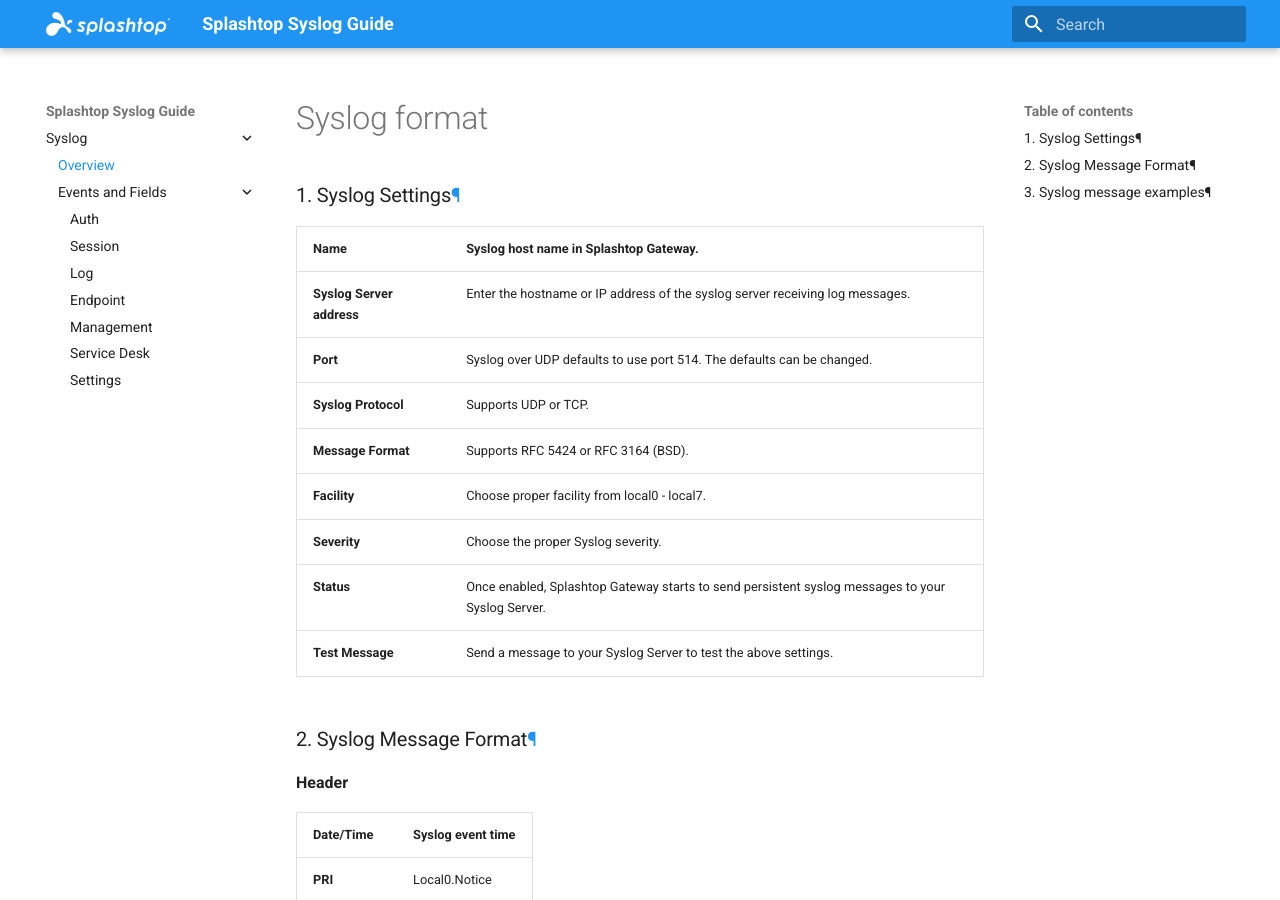
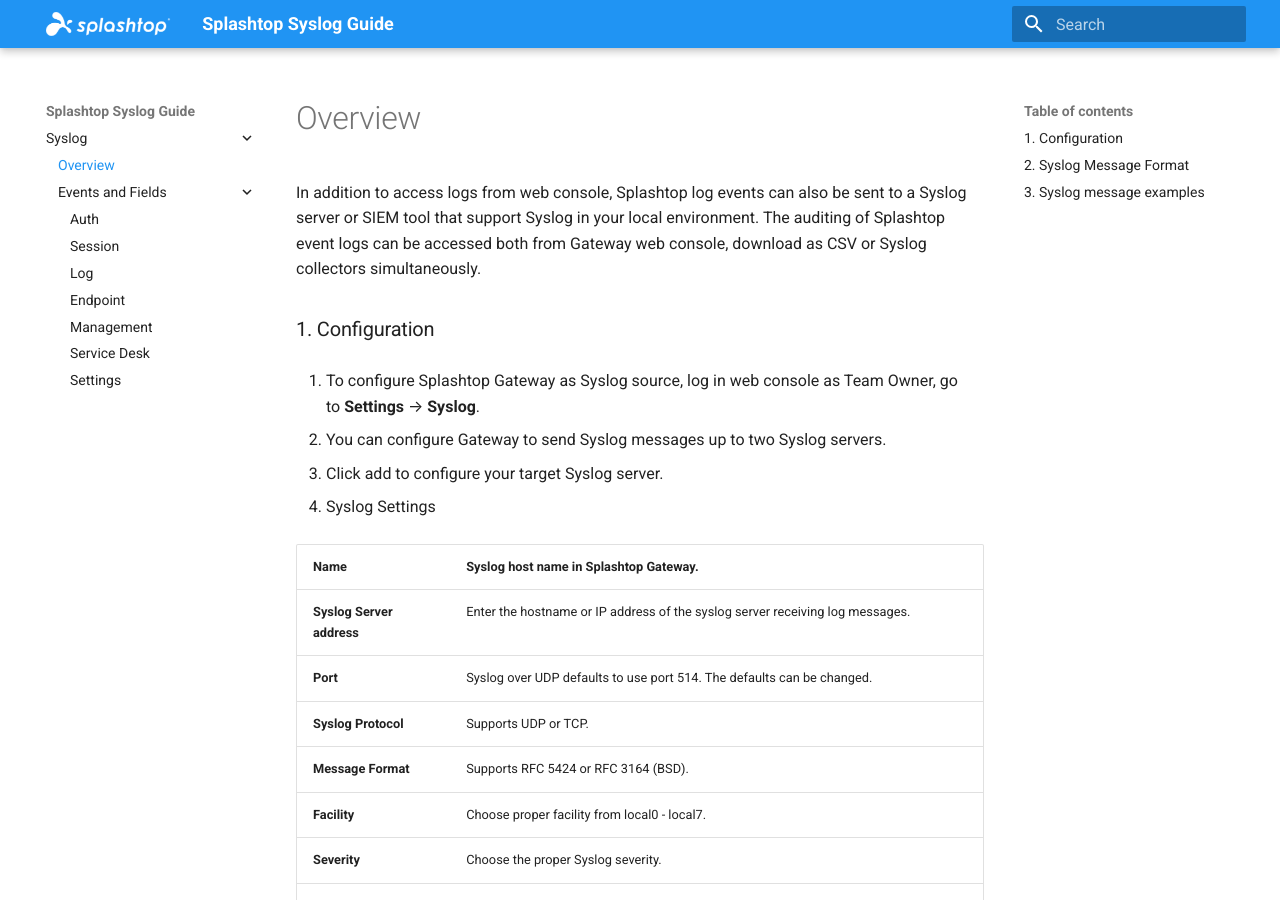
Before and after one commit to SplashtopInc/OnPrem-Syslog-Guide, an MkDocs documentation site: the page built from docs/index.md, in a window 1280 px wide and 900 px high. Built offline with MkDocs 1.6.1 and Material for MkDocs 9.7.7, drawn with Linux system fonts in a browser that asks for light colours.

Commit message:
Update index.md

```diff
--- a/docs/index.md
+++ b/docs/index.md
@@ -1,8 +1,16 @@
-# Syslog format
+In addition to access logs from web console, Splashtop log events can also be sent to a Syslog server or SIEM tool that support Syslog in your local environment. The auditing of Splashtop event logs can be accessed both from Gateway web console, download as CSV or Syslog collectors simultaneously.
 
-### 1. Syslog Settings[¶](https://my-syslog-docs.readthedocs.io/en/latest/events/syslog-format/#1-syslog-settings)
+### 1. Configuration
 
-| **Name** | **Syslog host name in Splashtop Gateway.** |
+1. To configure Splashtop Gateway as Syslog source, log in web console as Team Owner, go to **Settings** → **Syslog**.
+
+2. You can configure Gateway to send Syslog messages up to two Syslog servers.
+
+3. Click add to configure your target Syslog server.
+
+4. Syslog Settings
+
+| **Name** | Syslog host name in Splashtop Gateway. |
 | --- | --- |
 | **Syslog Server address** | Enter the hostname or IP address of the syslog server receiving log messages. |
 | **Port** | Syslog over UDP defaults to use port 514. The defaults can be changed. |
@@ -13,7 +21,7 @@
 | **Status** | Once enabled, Splashtop Gateway starts to send persistent syslog messages to your Syslog Server. |
 | **Test Message** | Send a message to your Syslog Server to test the above settings. |
 
-### 2. Syslog Message Format[¶](https://my-syslog-docs.readthedocs.io/en/latest/events/syslog-format/#2-syslog-message-format)
+### 2. Syslog Message Format
 
 **Header**
 
@@ -53,7 +61,7 @@
 | **property** | String | Additional property in the event |
 | **value** | String | Additional values in the event. |
 
-### 3. Syslog message examples[¶](https://my-syslog-docs.readthedocs.io/en/latest/events/syslog-format/#3-syslog-message-examples)
+### 3. Syslog message examples
 
 Splashtop syslog message examples following standard RFC 5424 format are showing below.
 
```
